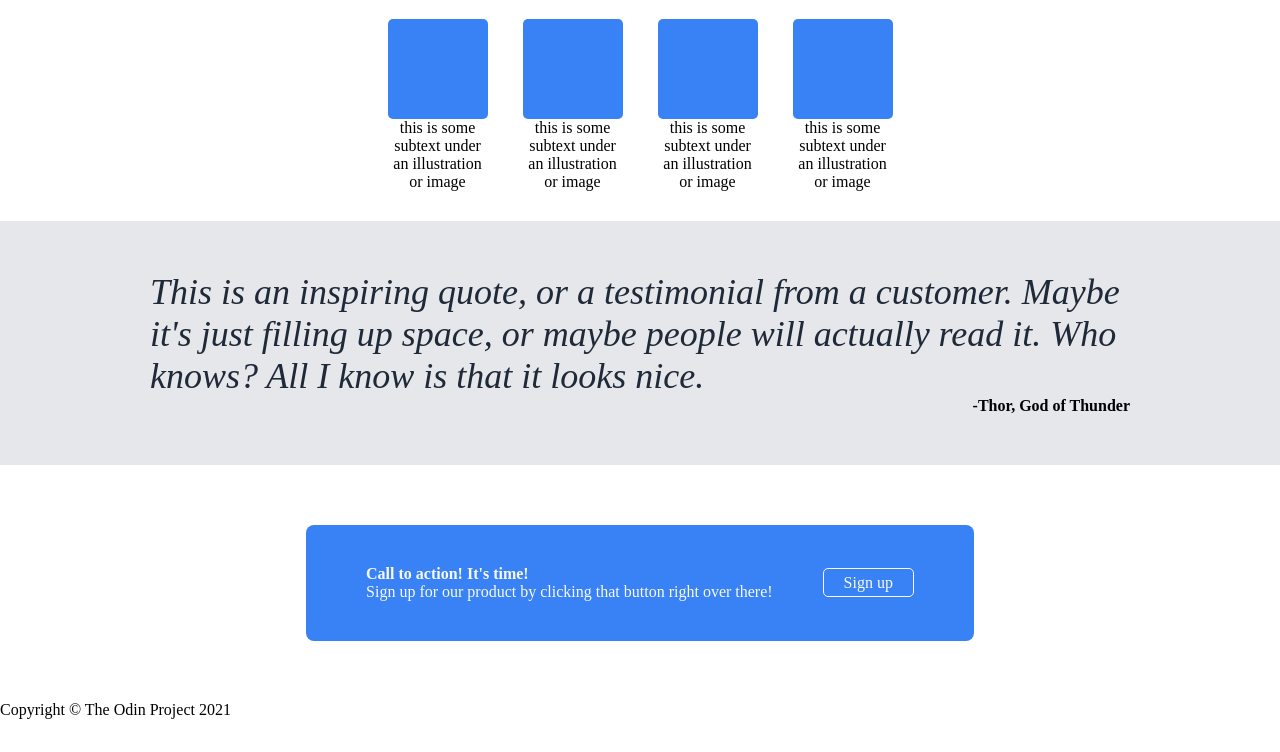
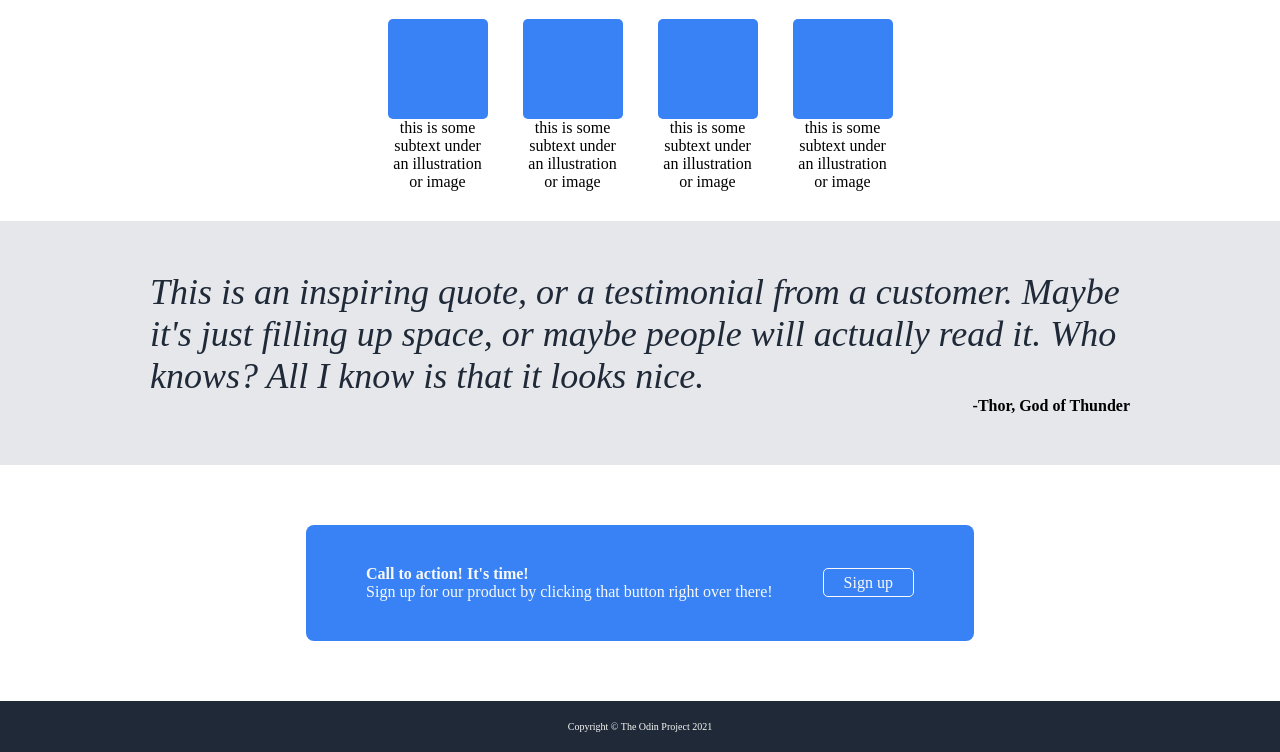
Before and after one commit to Elias20133/Landing-Page, a plain HTML site: page index.html in a window 1280 px wide. Shown: the part 415-1167 px from the top of the page. Before the commit the page ends 1134 px from the top, so only its background shows below. Drawn offline with Linux system fonts and the light colour scheme.

Commit message:
add css to footer

```diff
--- a/styles.css
+++ b/styles.css
@@ -161,3 +161,15 @@ li a{
     border-radius: 5px;
     border-style: solid;
 }
+
+/* End of Container4 - Beginning of Footer*/
+
+footer {
+    display: flex;
+    justify-content: center;
+    align-items: center;
+    background-color: #1F2937;
+    color: #F9FAF8;
+    padding: 20px;
+    font-size: x-small;
+}
```
